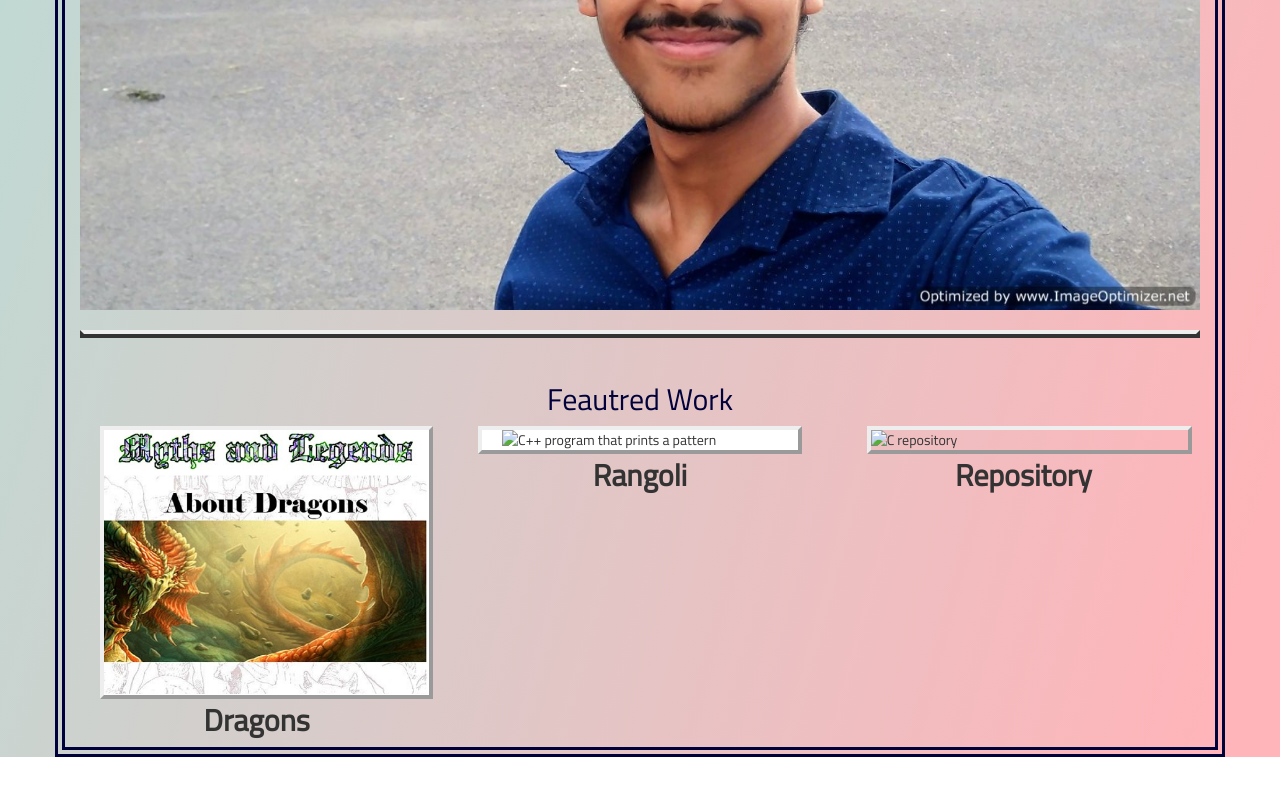
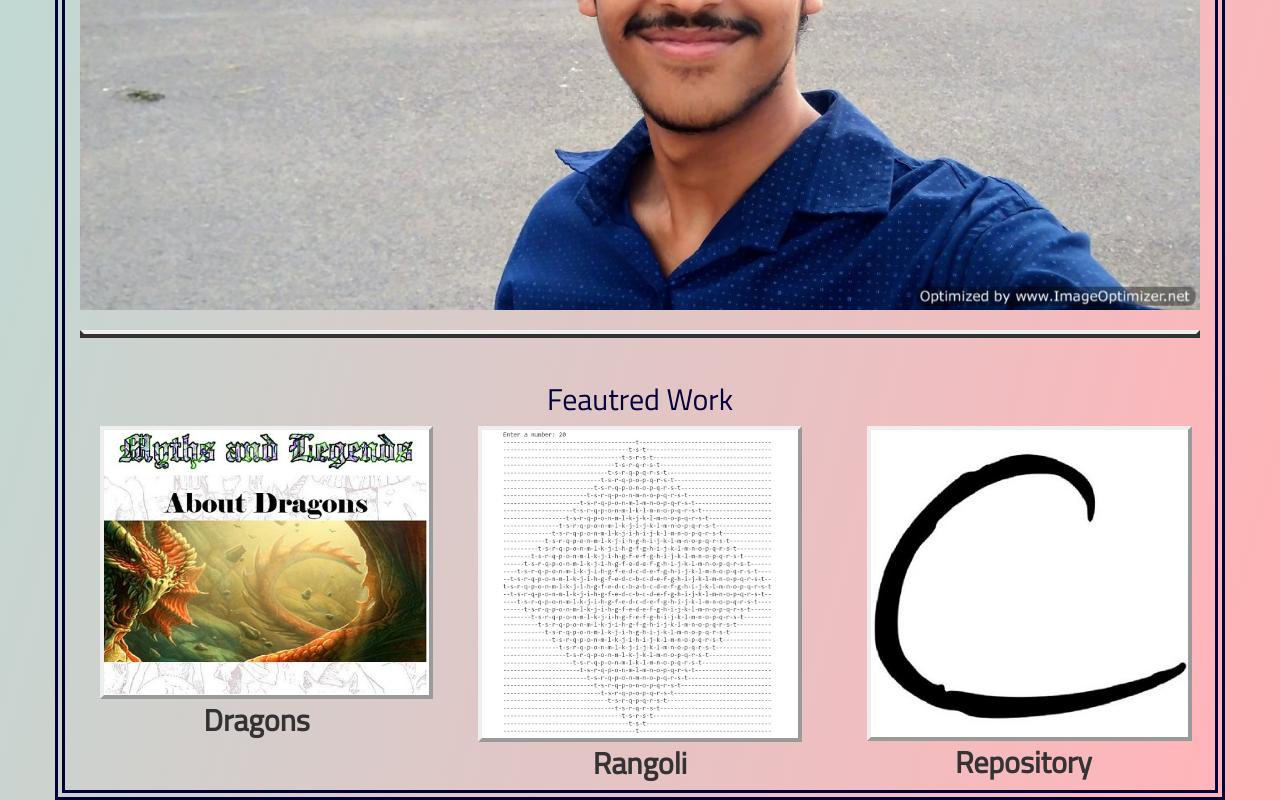
Before and after one commit to thakursaurabh1998/portfolio, a plain HTML site: page index.html in a window 1280 px wide. Shown: the part 600-1400 px from the top of the page. Before the commit the page ends 1357 px from the top, so only its background shows below. Drawn offline with nearby package versions, Linux system fonts and the light colour scheme.

Commit message:
srcset corrected

```diff
--- a/index.html
+++ b/index.html
@@ -84,7 +84,7 @@
 		</div>
 		<div class="col-md-4">
 			<div class="row">
-				<img src="img/rang-2x.jpg" srcset="img/rang-2x.jpg 2x, img/rang-1x.jpg 1x" alt="C++ program that prints a pattern" class="bgcol img-responsive rang border" data-toggle="modal" data-target="#project2">
+				<img src="img/rang-2x.jpg" srcset="img/rang-2x.jpg 2x, img/rang-1x.png 1x" alt="C++ program that prints a pattern" class="bgcol img-responsive rang border" data-toggle="modal" data-target="#project2">
 			</div>
 			<div class="row">
 				<h2 class="bold center">Rangoli</h2>
@@ -93,7 +93,7 @@
 		<!-- -->
 		<div class="col-md-4">
 			<div class="row">
-				<img src="img/c-2x.jpg" srcset="img/c-2x.jpg 2x, img/c-1x.jpg 1x" alt="C repository" class="img-responsive c border" data-toggle="modal" data-target="#project3">
+				<img src="img/c-2x.jpg" srcset="img/c-2x.jpg 2x, img/c-1x.png 1x" alt="C repository" class="img-responsive c border" data-toggle="modal" data-target="#project3">
 			</div>
 			<div class="row">
 				<h2 class="bold center	">Repository</h2>
@@ -127,7 +127,7 @@
 					<h4 class="modal-title" id="myModalLabe2">Project 2</h4>
 				</div>
 				<div class="modal-body">
-					<img class="img-responsive" alt="C++ program that prints a pattern" src="img/rang-2x.jpg" srcset="img/rang-2x.jpg 2x, img/rang-1x.jpg 1x" >
+					<img class="img-responsive" alt="C++ program that prints a pattern" src="img/rang-2x.jpg" srcset="img/rang-2x.jpg 2x, img/rang-1x.png 1x" >
 					<p>I made a C++ program which inputs an integer between 1 and 26 and prints a pattern accordingly. It uses alphabets and makes a pattern which results in a beautiful rangoli.
 					I made the following <a href="data/alphabet-rangoli.cpp" target="blank">code</a>.</p>
 				</div>
@@ -145,7 +145,7 @@
 					<h4 class="modal-title" id="myModalLabel3">Project 3</h4>
 				</div>
 				<div class="modal-body">
-					<img class="img-responsive" alt="C repository" src="img/c-2x.jpg" srcset="img/c-2x.jpg 2x, img/c-1x.jpg 1x">
+					<img class="img-responsive" alt="C repository" src="img/c-2x.jpg" srcset="img/c-2x.jpg 2x, img/c-1x.png 1x">
 					<p>I made a github <a href="https://github.com/thakursaurabh1998/C" target="blank">repository</a> which contains some basic algorithms for practice which can be used by students. The language used is C.</p>
 				</div>
 				<div class="modal-footer">
```
